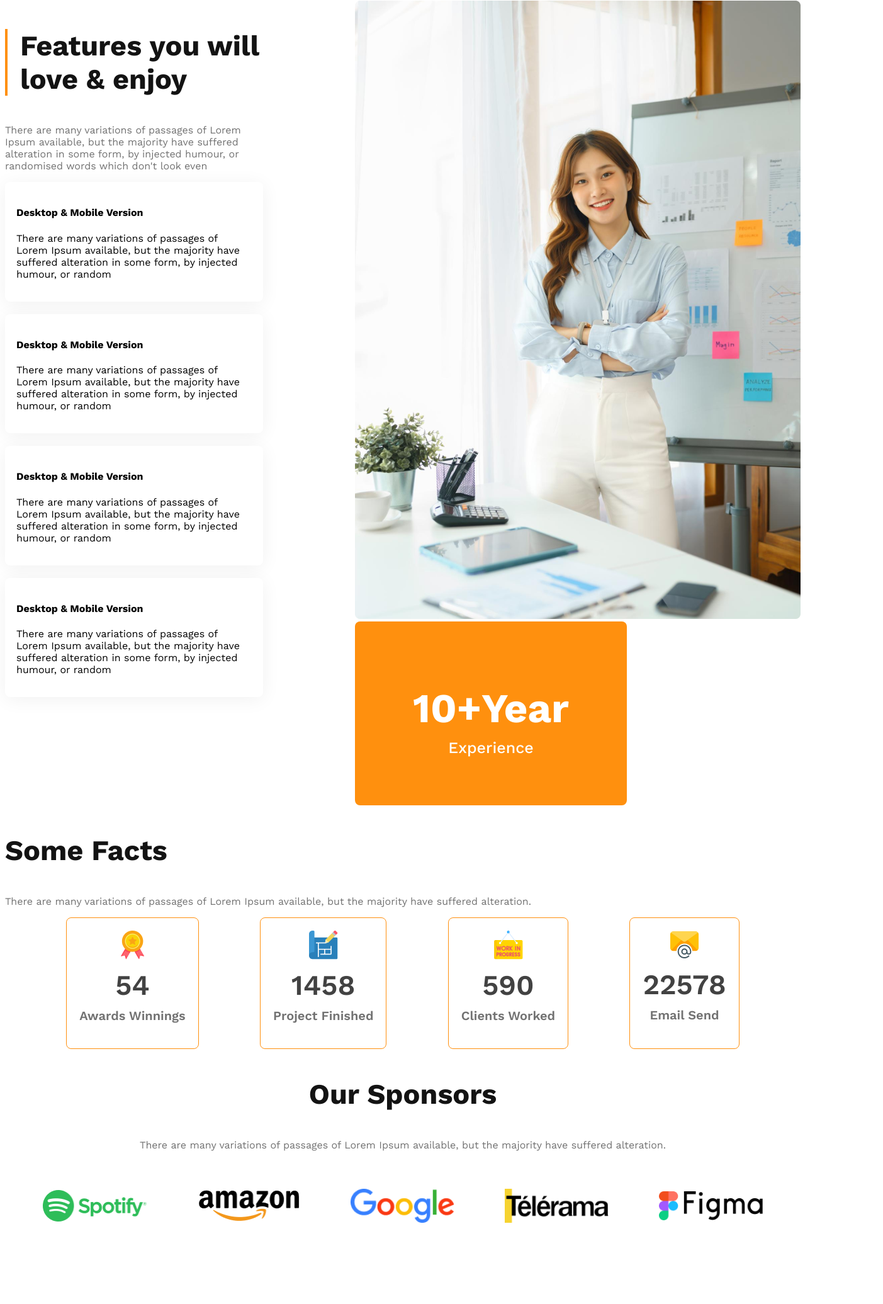
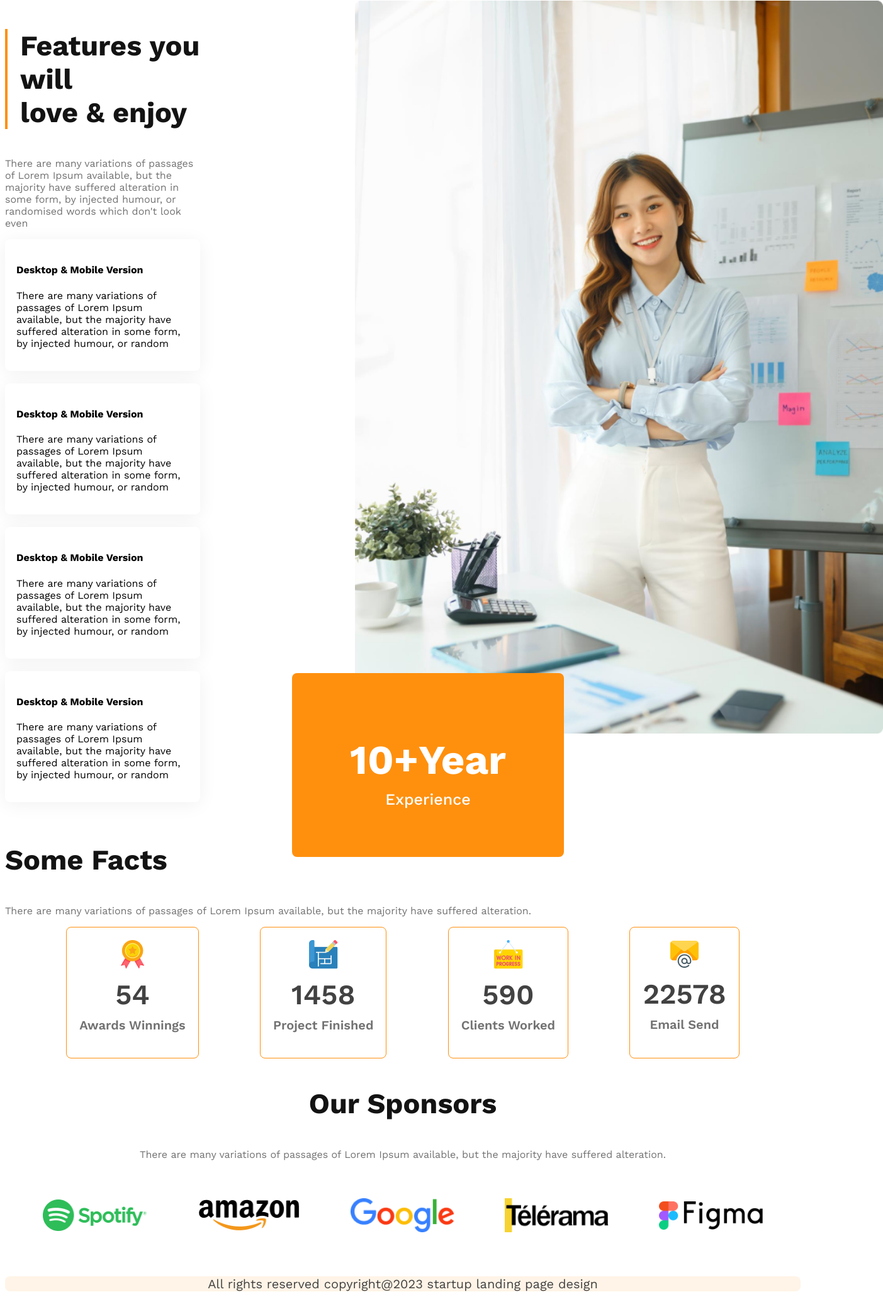
Before and after one commit to fahimabid10/g3-architect-website, a plain HTML site: page index.html in a window 1280 px wide. Shown: the part 1965-4036 px from the top of the page at 63% size, 1403 px wide, since content can reach past the window. Before the commit the page ends 3977 px from the top, so only its background shows below. Drawn offline with nearby package versions, Linux system fonts and the light colour scheme.

Commit message:
finished

```diff
--- a/index.html
+++ b/index.html
@@ -143,7 +143,8 @@
 
 
     </main>
-    <footer>
+    <footer class="footer">
+        <p class="footer-text">All rights reserved copyright@2023 startup landing page design</p>
 
     </footer>
 </body>
--- a/styles/architect.css
+++ b/styles/architect.css
@@ -203,6 +203,12 @@ main {
     padding-left: 20px;
 }
 
+.features-img img {
+    height: 90%;
+    padding-left: 100px;
+
+}
+
 .ten-years-badge {
     border-radius: 8px;
     background: #FF900E;
@@ -210,9 +216,12 @@ main {
     width: 342px;
     text-align: center;
     padding: 46px 45px 46px 45px;
+    position: relative;
+    bottom: 100px;
 
 }
-.ten-years-badge h2{
+
+.ten-years-badge h2 {
     color: #FFF;
     font-size: 65px;
     font-weight: 700;
@@ -220,11 +229,28 @@ main {
 
 
 }
-.ten-years-badge p{
+
+.ten-years-badge p {
     color: #FFF;
     font-size: 25px;
     font-weight: 500;
     margin-top: 10px;
+}
+
+footer {
+    border-radius: 8px;
+    background: #FFF4E7;
+    max-width: 1440px;
+    max-height: 400px;
+    margin: auto;
+
+}
+.footer .footer-text{
+    color: #424242;
+    font-size: 20px;
+    font-weight: 400;
+    text-align: center;
+
 }
 
 /* responsive styles */
@@ -235,9 +261,20 @@ main {
 
     nav,
     .teams-container,
+    .features,
     .facts-card-container,
     .sponsors-img-container {
         flex-direction: column;
+    }
+
+    .ten-years-badge {
+        position: static;
+        max-width: 300px;
+    }
+
+    .features-img img {
+        width: 90%;
+
     }
 
     .teams-img-container {
@@ -266,6 +303,7 @@ main {
 
     nav,
     .teams-container,
+    .features,
     .sponsors-img-container {
         flex-direction: column;
     }
```
